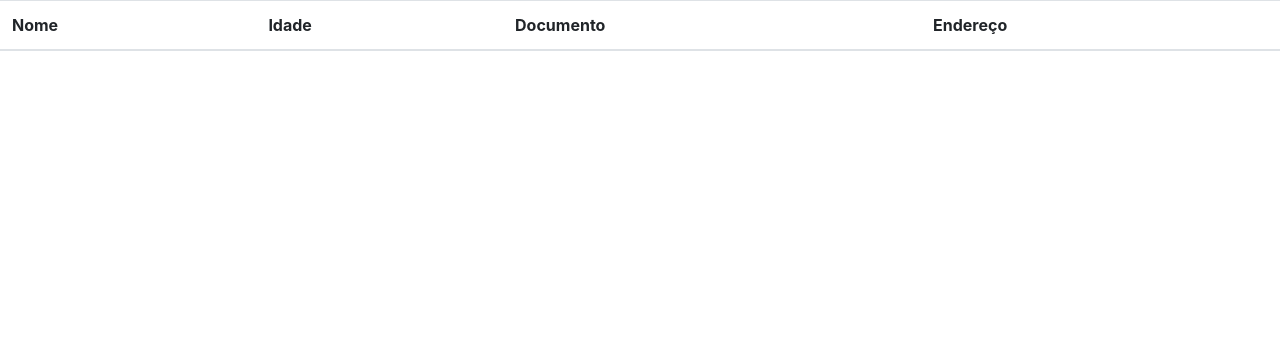
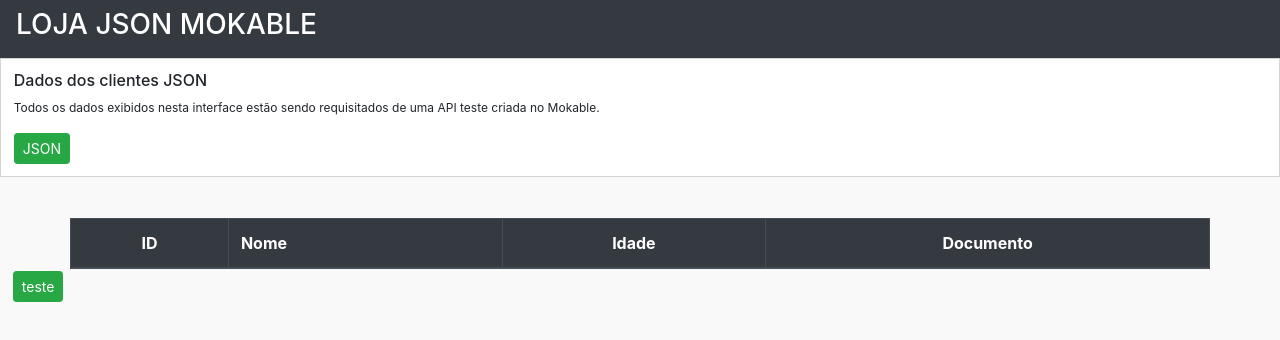
Before and after one commit to Gconceicao1/testeApi, a plain HTML site: page index.html in a window 1280 px wide. Drawn offline with nearby package versions, Linux system fonts and the light colour scheme; no server answers.

Commit message:
atualização codigo comentado

```diff
--- a/index.html
+++ b/index.html
@@ -1,59 +1,129 @@
 <!DOCTYPE html>
 <html lang="en">
 <head>
-  <link rel="stylesheet" href="https://stackpath.bootstrapcdn.com/bootstrap/4.4.1/css/bootstrap.min.css" integrity="sha384-Vkoo8x4CGsO3+Hhxv8T/Q5PaXtkKtu6ug5TOeNV6gBiFeWPGFN9MuhOf23Q9Ifjh" crossorigin="anonymous">
     <meta charset="UTF-8">
     <meta name="viewport" content="width=device-width, initial-scale=1.0">
+    <title>Api - JSON</title>
+    <link rel="stylesheet" href="https://stackpath.bootstrapcdn.com/bootstrap/4.4.1/css/bootstrap.min.css" integrity="sha384-Vkoo8x4CGsO3+Hhxv8T/Q5PaXtkKtu6ug5TOeNV6gBiFeWPGFN9MuhOf23Q9Ifjh" crossorigin="anonymous">
     <script src="https://ajax.googleapis.com/ajax/libs/jquery/3.4.1/jquery.min.js"></script>
-    <title>Document</title>
-</head>
-<body onload="carregarTabelaCliente()">
 
 
-    <table  class="table">
-        <thead >
+</head>
+
+
+
+<nav class="navbar navbar-light bg-dark">
+  <h3>LOJA JSON MOKABLE </h3>
+</nav>
+<body onload="carregaTabela()">
+
+  <div id="titulo">
+    <h6>Dados dos clientes JSON</h6>
+    <p>Todos os dados exibidos nesta interface estão sendo requisitados de uma API teste criada no Mokable.
+
+  </p>
+  <a target="_blank" href="https://demo6279324.mockable.io/teste">
+    <button class="btn btn-success btn-sm" id="btn">JSON</button>
+  </a>
+  </div>
+
+    <div id="tabelaGrup" class="table-responsive">
+
+    <table id="tabela"class="table table-striped table-bordered container">
+        <thead class="thead-dark">
           <tr>
-            <th>Nome</th>
-            <th>Idade</th>
-            <th>Documento</th>
-            <th>Endereço</th>
+            <th scope="col">ID</th>
+            <th scope="col" id="nome">Nome</th>
+            <th scope="col">Idade</th>
+            <th scope="col">Documento</th>
           </tr>
         </thead>
         <tbody id="cliente">
 
         </tbody>
       </table>
-</body>
+      <button class="btn btn-success btn-sm" id="btn" onclick="getJson()">teste</button> <!-- botão de teste de API-->
+ </div>
+ <script>
+
+    function getJson(){
+    var  httpResq = new XMLHttpRequest(); // cria objeto para pegar a url da API
+    var url = "https://demo6279324.mockable.io/teste"; // caminho da API
+    httpResq.open("GET", url, false); // abre a conexão com API (pede metodo, o caminho ou a varivel com o caminho e informar se a chama é sincrona ou assíncrona)
+    httpResq.send(null); // devolve para API alguma informação, neste caso a API não faz nenhum tipo de requisição
+
+    var resposta = JSON.parse(httpResq.responseText);// converte os dados da API em JSON
+    console.log(resposta); // exibindo o return no console
+    return resposta;// retornando resultado da busca
 
 
-<script>
-        function carregarClientes()
-     {
-         var httpReq = new XMLHttpRequest();
-         var url = "https://demo8722911.mockable.io/cliente";
-         httpReq.open("GET", url, false);
-         httpReq.send(null);
+    }
 
-        var resposta = JSON.parse(httpReq.responseText); //conversão do arquivo para XML>
-        console.log(resposta);
-         return resposta;
-     };
+    function carregaTabela(){
+      var clientes = getJson();// recebe os dados da função de conexão com a API
+      $.each(clientes, function(index,item){ // foreach para exibir todos os dados copiados
+        var linha = "<tr>";// variavel que repesenta a linha da coluna
+        linha += "<td>" + item.id +"</td>"; // criando intem que será exibido na primeira coluna
+        linha += "<td>" + item.nome +"</td>";// criando intem que será exibido na segunda coluna
+        linha += "<td>" + item.idade +"</td>";// criando intem que será exibido na terceira coluna
+        linha += "<td>" + item.rg +"</td>";// criando intem que será exibido na quarta coluna
+        linha += "</tr>"
 
-     function carregarTabelaCliente(){
-        var clientes = carregarClientes();
-        //jquery - foreach
-        $("#cliente").html("");
-        $.each(clientes, function (index, item) {
-            var linha = "<tr>";
-            linha += "<td>" + item.nome + "</td>";
-            linha += "<td>" + item.idade + "</td>";
-            linha += "<td>" + item.rg + "</td>";
-            linha += "<td>" + item.endereco + "</td>";
-            linha += "</tr>";
 
-            $("#cliente").append(linha);
-        });
+          $("#cliente").append(linha);// função para inserir uma função em baixo da outra.
+      });
     }
 
 </script>
+
+
+
+      <style>
+
+        body{
+          background-color: #f9f9f9;
+        }
+
+        #tabela{
+          margin-top: 2px;
+          margin-bottom: 2px;
+          background-color: white;
+          text-align: center;
+        }
+
+        #tabelaGrup{
+
+          margin-top: 3%;
+
+        }
+
+        nav{
+          color:#FFFFFF;
+        }
+        #nome{
+          text-align: left;
+        }
+
+        #titulo{
+          width: 100%;
+          height:2%;
+          background-color: white;
+          border: 1px solid lightgray;
+        }
+
+        h6{
+          margin-top: 1%;
+          margin-left: 1%;
+        }
+        p{
+          margin-left: 1%;
+          font-size: 9pt;
+        }
+        #btn{
+
+          margin-left: 1%;
+          margin-bottom: 1%;
+        }
+      </style>
+</body>
 </html>
```
